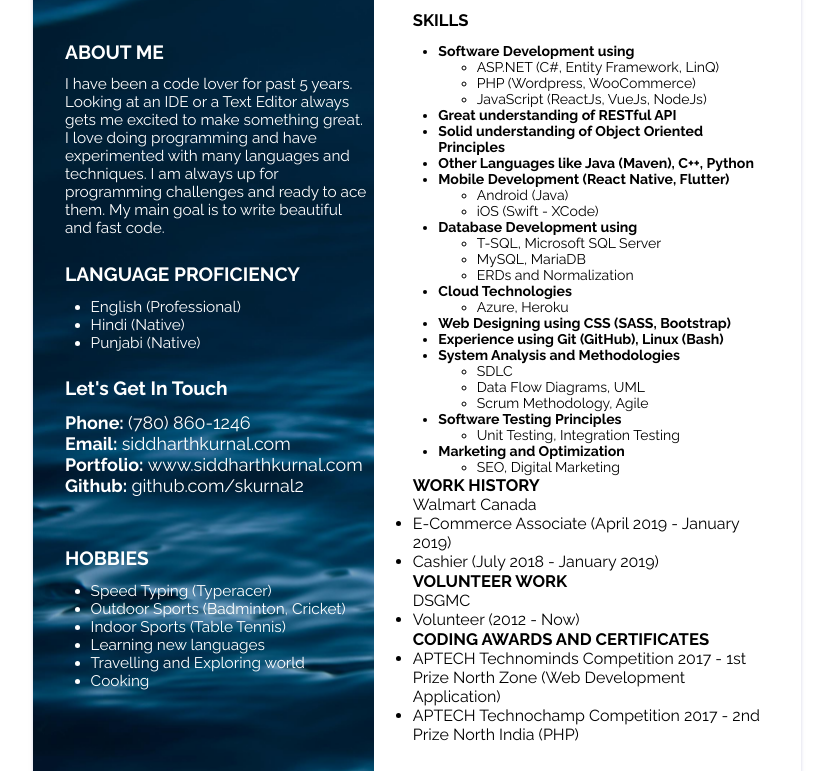
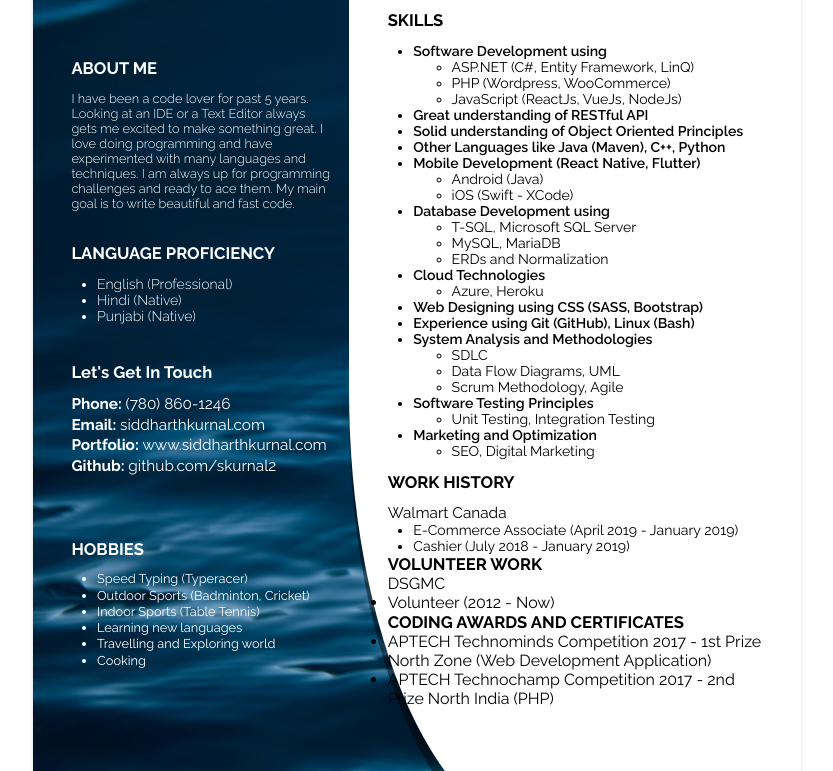
Before and after one commit to skurnal2/ResumeAssignment, a plain HTML site: page index.html in a window 1280 px wide. Shown: the part 191-962 px from the top of the page, without its empty margins (223-1056 px from the left). Drawn offline with nearby package versions, Linux system fonts and the light colour scheme; a web font is replaced by a local one.

Commit message:
Little more close to final result

```diff
--- a/css/styles.css
+++ b/css/styles.css
@@ -8,8 +8,7 @@
     box-shadow: 0 3px 6px -4px midnightblue;
     height: 78vw;
     width: 60vw;
-    margin: auto;
-    margin-top: 2rem;
+    margin: 2rem auto 2rem auto;
     background-image: url(../images/background.png);
     background-size: cover;
     overflow: hidden;
@@ -19,69 +18,66 @@
 
     /* GRID */
     display: grid;
-    grid-template-columns: 8fr 10fr;
+    grid-template-columns: 7fr 10fr;
     grid-template-areas:
         "area-one area-two";
 }
 
-.area-one {
-    grid-area: area-one;
-}
-
-.area-two {
-    grid-area: area-two;
+/* Common Values */
+h3 {
+    text-transform: uppercase;
+    font-size: 1.3vw;
 }
 
 /* Area One */
 .area-one {
+    grid-area: area-one;
     color: white;
     padding: 2.5vw;
-    padding-right: 0.4rem;
-}
-
-.area-one h3 {
-    text-transform: uppercase;
-    font-size: 1.5vw;
+    padding-right: 1rem;
+    padding-left: 3vw;
+    padding-top: 3.2vw;
 }
 
 /* Area Two */
 .area-two {
+    grid-area: area-two;
+    border-bottom-left-radius: 45%;
     background-color: white;
     padding: 3vw;
+    padding-right: 2.5vw;
+    -webkit-box-shadow: 4px 19px 0px 4px rgba(0,0,0,0.46);
+    -moz-box-shadow: 4px 19px 0px 4px rgba(0,0,0,0.46);
+    box-shadow: 4px 19px 0px 4px rgba(0,0,0,0.46);
 }
-
-.area-two h3 {
-    text-transform: uppercase;
-    font-size: 1.3vw;
-}
-
-
 
 /* Heading Section */
 #heading-section h1{
     font-family: "aileron", "sans-serif";
     text-transform: uppercase;
-    font-size: 3vw;
+    font-size: 2.8vw;
 }
 
 #heading-section h2{
     text-transform: uppercase;
-    font-size: 1.5vw;
+    font-size: 1.2vw;
     font-weight: 100;
+    margin: .8vw 0;
 }
 
 #heading-section h3{
-    margin-top: 4.5vw;
+    margin-top: 5vw;
 }
 
 #heading-section div {
-    font-size: 1.2vw;
+    font-size: 1vw;
     margin-top: 1vw;
+    font-weight: 300;
 }
 
 /* Languages Section */
 #languages-section {
-    margin-top: 2vw;
+    margin-top: 2.5vw;
 }
 
 #languages-section ul {
@@ -90,12 +86,13 @@
 
 #languages-section ul li {
     margin-left: 2vw;
-    font-size: 1.2vw;
+    font-size: 1.1vw;
+    font-weight: 300;
 }
 
 /* Contact Section */
 #contact-section {
-    margin-top: 2vw;
+    margin-top: 3vw;
 }
 
 #contact-section h3 {
@@ -105,8 +102,9 @@
 
 #contact-section > div {
     text-transform: capitalize;
-    font-size: 1.4vw;
+    font-size: 1.2vw;
     font-weight: bold;
+    margin-top: .2vw;
 }
 
 #contact-section > div > span {
@@ -116,7 +114,7 @@
 
 /* Hobbies Section */
 #hobbies-section {
-    margin-top: 4vw;
+    margin-top: 5vw;
 }
 
 #hobbies-section ul {
@@ -125,7 +123,8 @@
 
 #hobbies-section ul li{
     margin-left: 2vw;
-    font-size: 1.2vw;
+    font-size: 1vw;
+    margin-top: .1vw
 }
 
 /* Education Section */
@@ -158,10 +157,25 @@
 #skills-section > ul > li{
     margin-left: 2vw;
     font-size: 1.1vw;
-    font-weight: bold;
+    font-weight: 600;
 }
 
 #skills-section ul li ul{
     margin-left: 3vw;
     font-weight: normal;
 }
+
+/* Work History Section */
+#work-history-section {
+    margin-top: 1vw;
+    font-size: 1.2vw;
+}
+
+#work-history-section div {
+    margin-top: 1vw;
+}
+
+#work-history-section > ul > li{
+    margin-left: 2vw;
+    font-size: 1.1vw;
+}
--- a/index.html
+++ b/index.html
@@ -8,7 +8,7 @@
 
     <!-- FONTS -->
     <link rel="stylesheet" href="https://use.typekit.net/acs7yvu.css">
-    <link href="https://fonts.googleapis.com/css2?family=Raleway:wght@400;500;700&display=swap" rel="stylesheet">
+    <link href="https://fonts.googleapis.com/css2?family=Raleway:wght@300;400;600;700&display=swap" rel="stylesheet">
 </head>
 <body>
     <div class="container">
```
